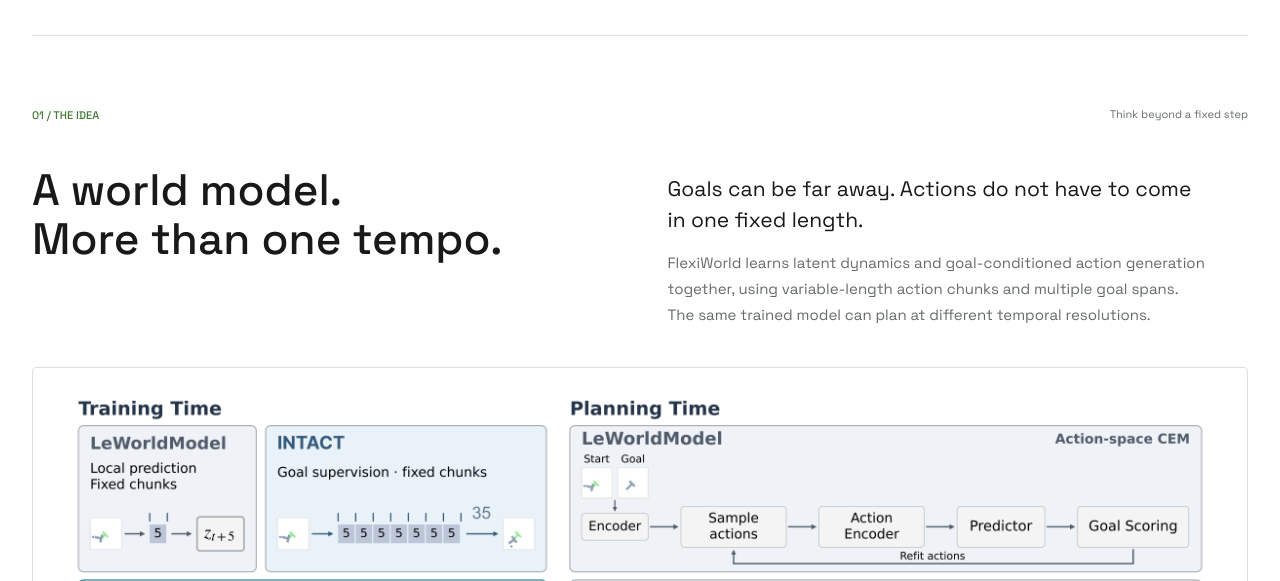
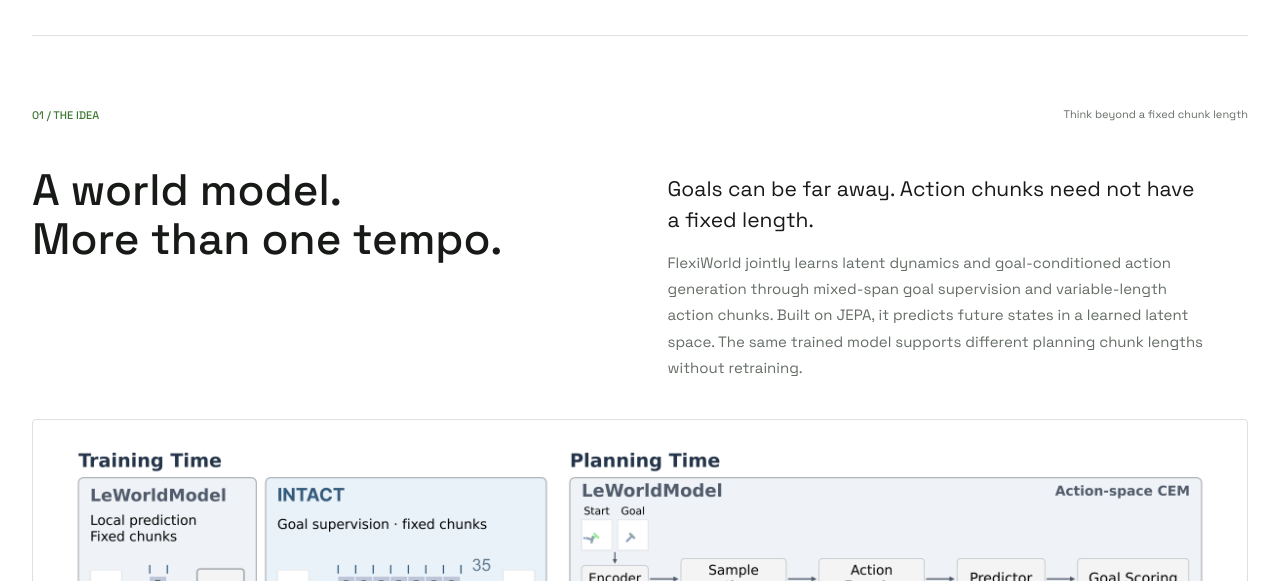
Before and after one commit to Shidu-Ren/FlexiWorld-Project-Page, a website: page index.html in a window 1280 px wide. Shown: the part 630-1211 px from the top of the page. Drawn offline with Linux system fonts and the light colour scheme.

Commit message:
Clarify JEPA foundation in the overview

```diff
--- a/index.html
+++ b/index.html
@@ -188,20 +188,20 @@
       <section class="section overview" id="overview">
         <div class="section-top">
           <span class="eyebrow">01 / THE IDEA</span
-          ><span class="section-tag">Think beyond a fixed step</span>
+          ><span class="section-tag">Think beyond a fixed chunk length</span>
         </div>
         <div class="overview-heading reveal">
           <h2>A world model.<br />More than one tempo.</h2>
           <div class="overview-copy">
             <p>
-              Goals can be far away. Actions do not have to come in one fixed
-              length.
+              Goals can be far away. Action chunks need not have a fixed length.
             </p>
             <p>
-              FlexiWorld learns latent dynamics and goal-conditioned action
-              generation together, using variable-length action chunks and
-              multiple goal spans. The same trained model can plan at different
-              temporal resolutions.
+              FlexiWorld jointly learns latent dynamics and goal-conditioned
+              action generation through mixed-span goal supervision and
+              variable-length action chunks. Built on JEPA, it predicts future
+              states in a learned latent space. The same trained model supports
+              different planning chunk lengths without retraining.
             </p>
           </div>
         </div>
```
